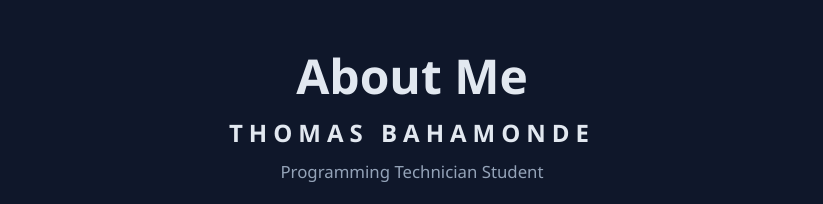
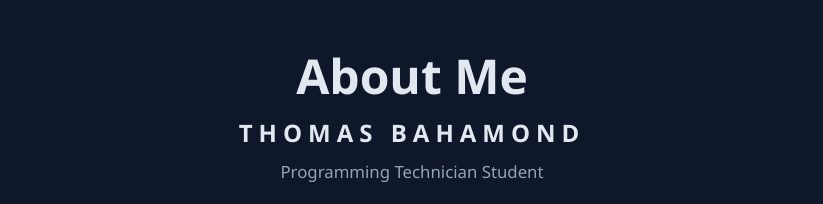
Before and after one commit to thomasbde7-eng/thomas, a plain HTML site: page index.html in a window 1280 px wide. Shown: the top 204 px of the page, without its empty margins (228-1051 px from the left). Drawn offline with Linux system fonts and the light colour scheme.

Commit message:
Correct name spelling from 'Bahamonde' to 'Bahamond'

```diff
--- a/index.html
+++ b/index.html
@@ -47,7 +47,7 @@ footer a{color:var(--ink)}
 <main>
   <header>
     <h1>About Me</h1>
-    <p class="name">Thomas Bahamonde</p>
+    <p class="name">Thomas Bahamond</p>
     <p class="sub">Programming Technician Student</p>
   </header>
 
```
